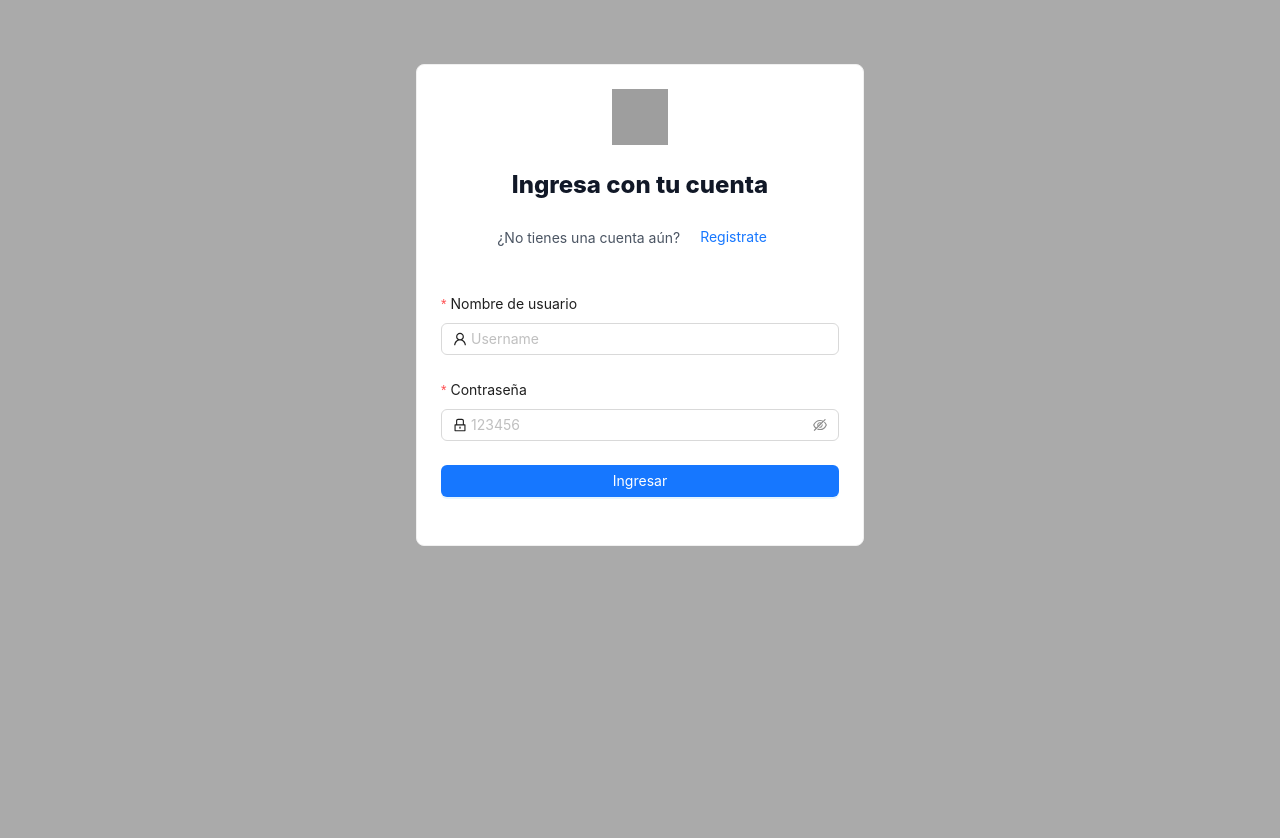
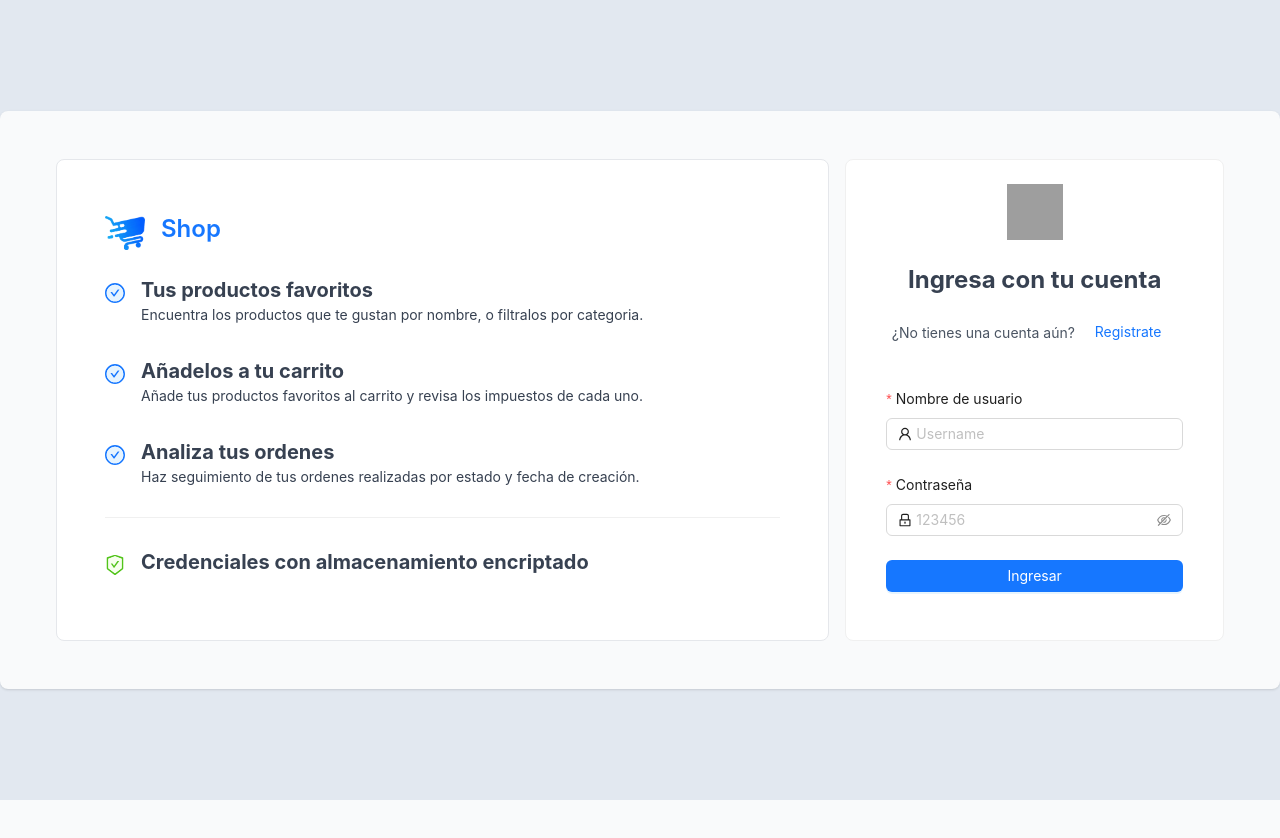
Before and after one commit to mcsrk/crud-mern-ts, a React (Vite) app in the folder client/: page / in a window 1280 px wide. Shown: the top 838 px of the page. After the commit the page ends 800 px from the top, so only its background shows below. Built offline with nearby package versions, Linux system fonts and the light colour scheme; grey boxes are pictures that could not be loaded.

Commit message:
updated footer

```diff
--- a/client/src/App.jsx
+++ b/client/src/App.jsx
@@ -23,7 +23,7 @@ function App() {
             <ConfigProvider locale={es_ES}>
                 <BrowserRouter history={createBrowserHistory()}>
                     <Auth>
-                        <Layout className="layout ">
+                        <Layout className="layout max-w-screen-2xl">
                             <CustomHeader />
                             <Main colorBgContainer={colorBgContainer} />
                             <CustomFooter />
--- a/client/src/components/auth/Login.jsx
+++ b/client/src/components/auth/Login.jsx
@@ -40,7 +40,7 @@ const Login = ({ setCurrentTab }) => {
     };
 
     return (
-        <Card className="max-w-md mx-auto mt-16">
+        <Card className="max-w-md px-4 w-full mx-auto">
             <LandingCardHeader heading="Ingresa con tu cuenta" paragraph="¿No tienes una cuenta aún? " linkName="Registrate" onClick={() => setCurrentTab('SIGNUP')} />
             <Spin spinning={loginLoading} tip={loadingMessages.login}>
                 <Form form={form} layout="vertical" name="login" className="w-full" onFinish={onFinish} autoComplete="off">
--- a/client/src/components/auth/Signup.jsx
+++ b/client/src/components/auth/Signup.jsx
@@ -44,7 +44,7 @@ const Signup = ({ setCurrentTab }) => {
     };
 
     return (
-        <Card className="max-w-md mx-auto mt-16">
+        <Card className="max-w-md px-4 w-full mx-auto">
             <LandingCardHeader heading="Crea un usuario" paragraph="¿Ya tienes un usuario? " linkName="Ingresa" onClick={() => setCurrentTab('LOGIN')} />
             <Spin spinning={signupLoading} tip={loadingMessages.signup}>
                 <Form form={form} layout="vertical" name="signup" className="w-full " onFinish={onFinish} autoComplete="off">
--- /dev/null
+++ b/client/src/components/common/FeatureDescription.jsx
@@ -0,0 +1,23 @@
+import { Col, Row } from 'antd';
+import PropTypes from 'prop-types';
+import { CheckCircleTwoTone } from '@ant-design/icons';
+
+const FeatureDescription = ({ title, description, icon = null }) => {
+    return (
+        <Row className="flex pt-8">
+            <Col flex="20px">{icon ?? <CheckCircleTwoTone className="flex-shrink-0 mr-4 text-xl block" />}</Col>
+            <Col flex="auto">
+                <h4 className="m-0 mb-2 text-xl font-bold leading-4">{title}</h4>
+                <p className="m-0 mb-2">{description}</p>
+            </Col>
+        </Row>
+    );
+};
+
+FeatureDescription.propTypes = {
+    title: PropTypes.string.isRequired,
+    description: PropTypes.string.isRequired,
+    icon: PropTypes.node
+};
+
+export default FeatureDescription;
--- a/client/src/components/common/LandingCardHeader.jsx
+++ b/client/src/components/common/LandingCardHeader.jsx
@@ -7,7 +7,7 @@ const LandingCardHeader = ({ heading, paragraph, linkName, onClick }) => {
             <Row justify="center">
                 <img alt="" className="h-14 w-14" src="https://miro.medium.com/max/300/1*JY-JZfN8GW_OsJoVrI7wBg.png" />
             </Row>
-            <h2 className="mt-6 text-center text-2xl font-extrabold text-gray-900">{heading}</h2>
+            <h2 className="mt-6 text-center text-2xl font-bold text-gray-700">{heading}</h2>
 
             <p className="mt-2 text-center text-sm text-gray-600">
                 {paragraph}
--- a/client/src/components/footer/CustomFooter.jsx
+++ b/client/src/components/footer/CustomFooter.jsx
@@ -4,7 +4,7 @@ import { Layout } from 'antd';
 const { Footer } = Layout;
 
 const CustomFooter = () => {
-    return <Footer className="text-center">MERN CRUD Shop - Jhon Acosta</Footer>;
+    return <Footer className="text-center bg-gray-300 text-gray-500">MERN CRUD Shoping cart - Jhon Acosta</Footer>;
 };
 
 export default CustomFooter;
--- a/client/src/index.css
+++ b/client/src/index.css
@@ -9,7 +9,7 @@
     font-weight: 400;
     padding: 0;
 
-    background-color: #aaa;
+    background-color: #f9fafb;
 
     font-synthesis: none;
     text-rendering: optimizeLegibility;
--- a/client/src/pages/Auth.jsx
+++ b/client/src/pages/Auth.jsx
@@ -1,5 +1,7 @@
 import { useState } from 'react';
-import { Layout } from 'antd';
+import { Col, Divider, Layout, Row } from 'antd';
+import { SafetyCertificateTwoTone } from '@ant-design/icons';
+
 import PropTypes from 'prop-types';
 
 // Components
@@ -8,6 +10,7 @@ import Signup from '../components/auth/Signup';
 
 // Services
 import { getToken } from '../services/userService';
+import FeatureDescription from '../components/common/FeatureDescription';
 
 // Constants
 const { Content } = Layout;
@@ -18,7 +21,33 @@ const Auth = ({ children }) => {
 
     return (
         <Content>
-            <div className="min-h-screen ">{token ? <>{children}</> : <>{currentTab === 'LOGIN' ? <Login setCurrentTab={setCurrentTab} /> : <Signup setCurrentTab={setCurrentTab} />}</>}</div>
+            <div className="min-h-screen bg-slate-200 flex items-center justify-center">
+                {token ? (
+                    <>{children}</>
+                ) : (
+                    <Row gutter={[16, 16]} className="max-w-screen-xl mx-10 p-12 bg-gray-50 shadow rounded-lg w-full">
+                        <Col xs={24} md={12} lg={16} xl={16} className="flex">
+                            <div className="w-full text-left px-12 py-6 bg-white rounded-lg border-solid border border-gray-200 text-gray-700">
+                                <a href="#" className="flex pt-8 items-center w-fit">
+                                    <img alt="Shopping cart icon" className="mr-4 block flex-shrink-0" width="40px" src="shop-logo.png" />
+                                    <h4 className="m-0 mb-2 text-2xl font-semibold leading-6">Shop</h4>
+                                </a>
+                                <FeatureDescription title={'Tus productos favoritos'} description={'Encuentra los productos que te gustan por nombre, o filtralos por categoria.'} />
+                                <FeatureDescription title={'Añadelos a tu carrito'} description={'Añade tus productos favoritos al carrito y revisa los impuestos de cada uno.'} />
+                                <FeatureDescription title={'Analiza tus ordenes'} description={'Haz seguimiento de tus ordenes realizadas por estado y fecha de creación.'} />
+                                <Divider className="mb-1" />
+                                <FeatureDescription
+                                    title={'Credenciales con almacenamiento encriptado'}
+                                    icon={<SafetyCertificateTwoTone className="flex-shrink-0 mr-4 text-xl block" twoToneColor={'#52c41a'} />}
+                                />
+                            </div>
+                        </Col>
+                        <Col xs={24} md={12} lg={8} xl={8}>
+                            {currentTab === 'LOGIN' ? <Login setCurrentTab={setCurrentTab} /> : <Signup setCurrentTab={setCurrentTab} />}
+                        </Col>
+                    </Row>
+                )}
+            </div>
         </Content>
     );
 };
--- a/client/src/pages/Main.jsx
+++ b/client/src/pages/Main.jsx
@@ -26,7 +26,7 @@ const Main = ({ colorBgContainer }) => {
     }, [token]);
 
     return (
-        <Content className="px-6 py-6 sm:px-12 ">
+        <Content className="px-6 py-6 sm:px-12">
             <div
                 className="min-h-screen p-4 sm:p-6 "
                 style={{
```
Also changed, not shown: client/public/shop-logo.png (added), 1 other file (tests, documents, lock files or other folders).
